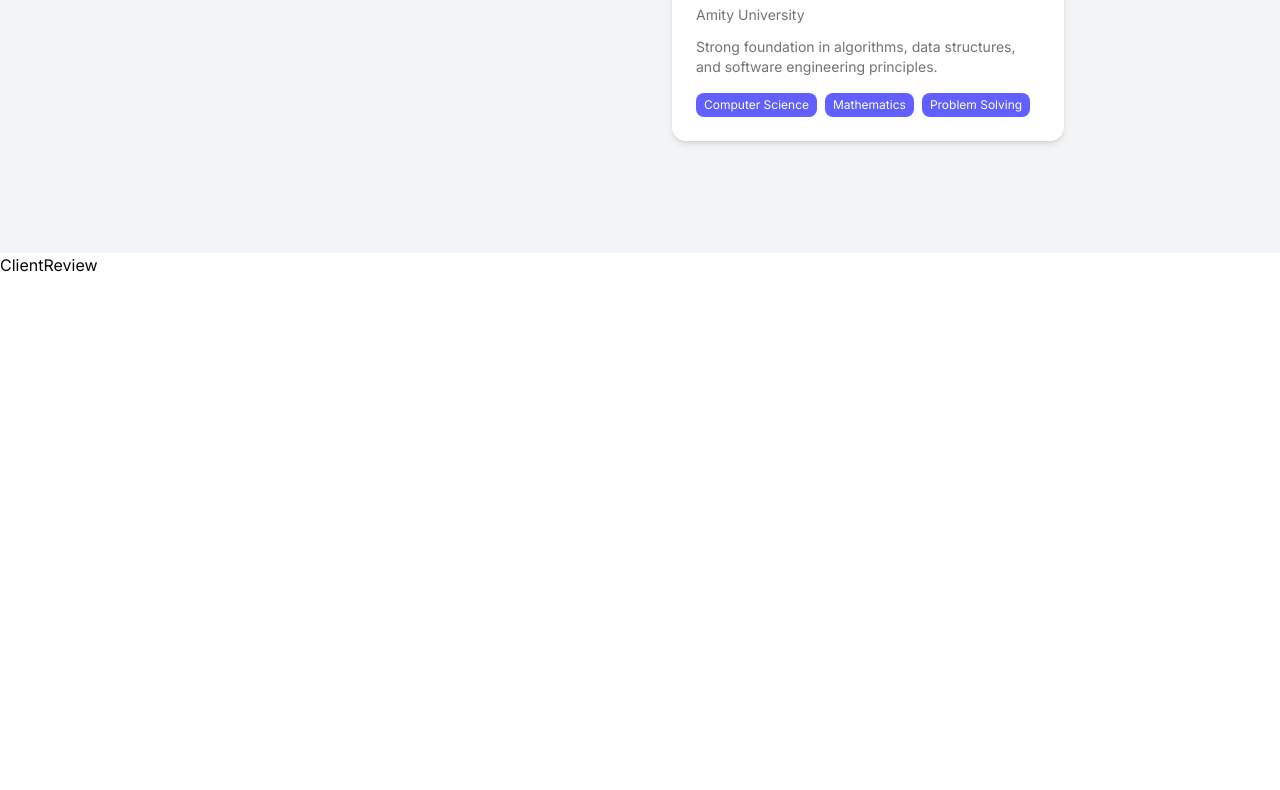
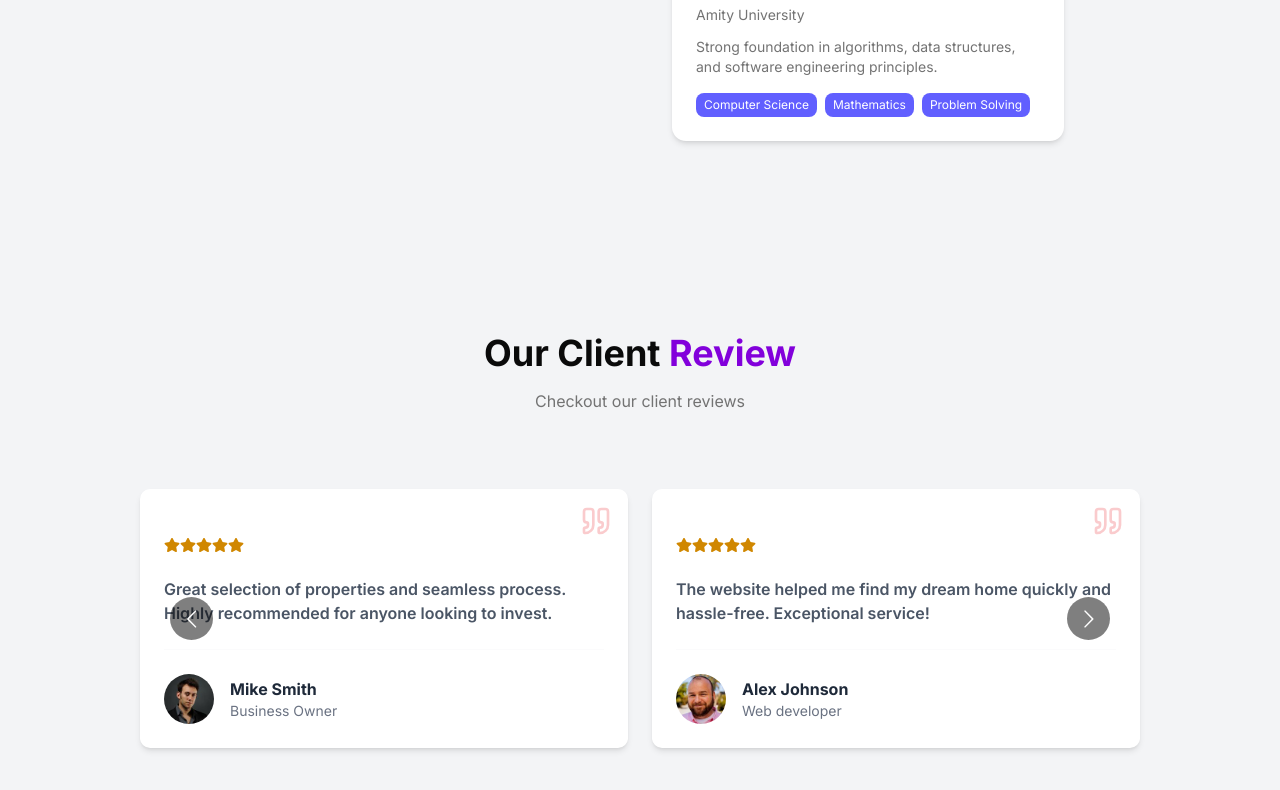
Before and after one commit to rajawatshivpratap46/portfolio, a Next.js app: page / in a window 1280 px wide. Shown: the part 5169-5959 px from the top of the page. Before the commit the page ends 5446 px from the top, so only its background shows below. Built offline with nearby package versions, Linux system fonts and the light colour scheme.

Commit message:
Client Review Section is Completed and working fine

```diff
--- a/components/Home/ClientReview/ClientReview.tsx
+++ b/components/Home/ClientReview/ClientReview.tsx
@@ -1,9 +1,58 @@
-import React from 'react'
+"use client";
+import SectionHeading from '@/components/Helper/SectionHeading';
+import { userReviewData } from '@/data';
+import React from 'react';
+
+import Carousel from 'react-multi-carousel';
+import 'react-multi-carousel/lib/styles.css';
+import ReviewCard from './ReviewCard';
 
 const ClientReview = () => {
+
+    const responsive = {
+  desktop: {
+    breakpoint: { max: 3000, min: 1324 },
+    items: 3,
+    slidesToSlide: 1 // optional, default to 1.
+  },
+  tablet: {
+    breakpoint: { max: 1324, min: 764 },
+    items: 2,
+    slidesToSlide: 1 // optional, default to 1.
+  },
+  mobile: {
+    breakpoint: { max: 764, min: 0 },
+    items: 1,
+    slidesToSlide: 1 // optional, default to 1.
+  }
+};
+
   return (
-    <div>
-      ClientReview
+    <div className="py-20 bg-gray-100 dark:bg-gray-900">
+        <div className="w-[80%] mx-auto">
+            <SectionHeading
+               title_1="Our Client"
+               title_2="Review"
+               description="Checkout our client reviews"
+            />
+            <div className="mt-14">
+                <Carousel
+
+                    responsive={responsive}
+                    infinite={true}
+                    autoPlay={true}
+                    autoPlaySpeed={5000}
+                    >
+                    {userReviewData.map((user)=>{
+                        return (
+                            <div key={user.id}>
+                                <ReviewCard user={user}/>
+                            </div>
+                        )
+                    })}
+                    </Carousel>
+            </div>
+            </div>
     </div>
   )
 }
--- /dev/null
+++ b/components/Home/ClientReview/ReviewCard.tsx
@@ -0,0 +1,44 @@
+import { QuoteIcon } from 'lucide-react';
+import Image from 'next/image';
+import React from 'react'
+import { FaStar } from 'react-icons/fa';
+
+type Props ={
+    user:{
+        id:number;
+        name:string;
+        profession:string;
+        userImage: string;
+        review:string;
+    };
+};
+
+const ReviewCard = ({user}:Props) => {
+  return (
+    <div className="bg-white shadow-md dark:bg-gray-800 rounded-lg m-3 p-6 relative">
+        <QuoteIcon className="w-8 h-8 absolute top-4 right-4 text-red-600 dark:text-yellow-300
+        opacity-20"/>
+        <div className="mt-6 flex items-center">
+            <FaStar className="w-4 h-4 text-yellow-600 dark:text-yellow-300"/>
+            <FaStar className="w-4 h-4 text-yellow-600 dark:text-yellow-300"/>
+            <FaStar className="w-4 h-4 text-yellow-600 dark:text-yellow-300"/>
+            <FaStar className="w-4 h-4 text-yellow-600 dark:text-yellow-300"/>
+            <FaStar className="w-4 h-4 text-yellow-600 dark:text-yellow-300"/>
+        </div>
+        <p className="mt-6 text-blue text-gray-600 dark:text-gray-300 font-semibold">
+            {user.review}
+        </p>
+        <div className="w-full h-[1.2px] bg-gray-300 dark:bg-gray-300 opacity-10 mt-6 mb-6"></div>
+        <div className="flex items-center space-x-4">
+            <Image src={user.userImage} alt="img" width={50} height={50} className="rounded-full"
+            />
+            <div>
+                <h1 className="font-bold text-gray-800 dark:text-gray-200">{user.name}</h1>
+                <p className="text-sm text-gray-500">{user.profession}</p>
+            </div>
+        </div>
+    </div>
+  )
+}
+
+export default ReviewCard
--- a/package.json
+++ b/package.json
@@ -18,6 +18,7 @@
     "react": "19.2.4",
     "react-dom": "19.2.4",
     "react-icons": "^5.6.0",
+    "react-multi-carousel": "^2.8.6",
     "react-type-animation": "^3.2.0",
     "shadcn": "^4.1.2",
     "tailwind-merge": "^3.5.0",
```
Also changed, not shown: 1 other file (tests, documents, lock files or other folders).
